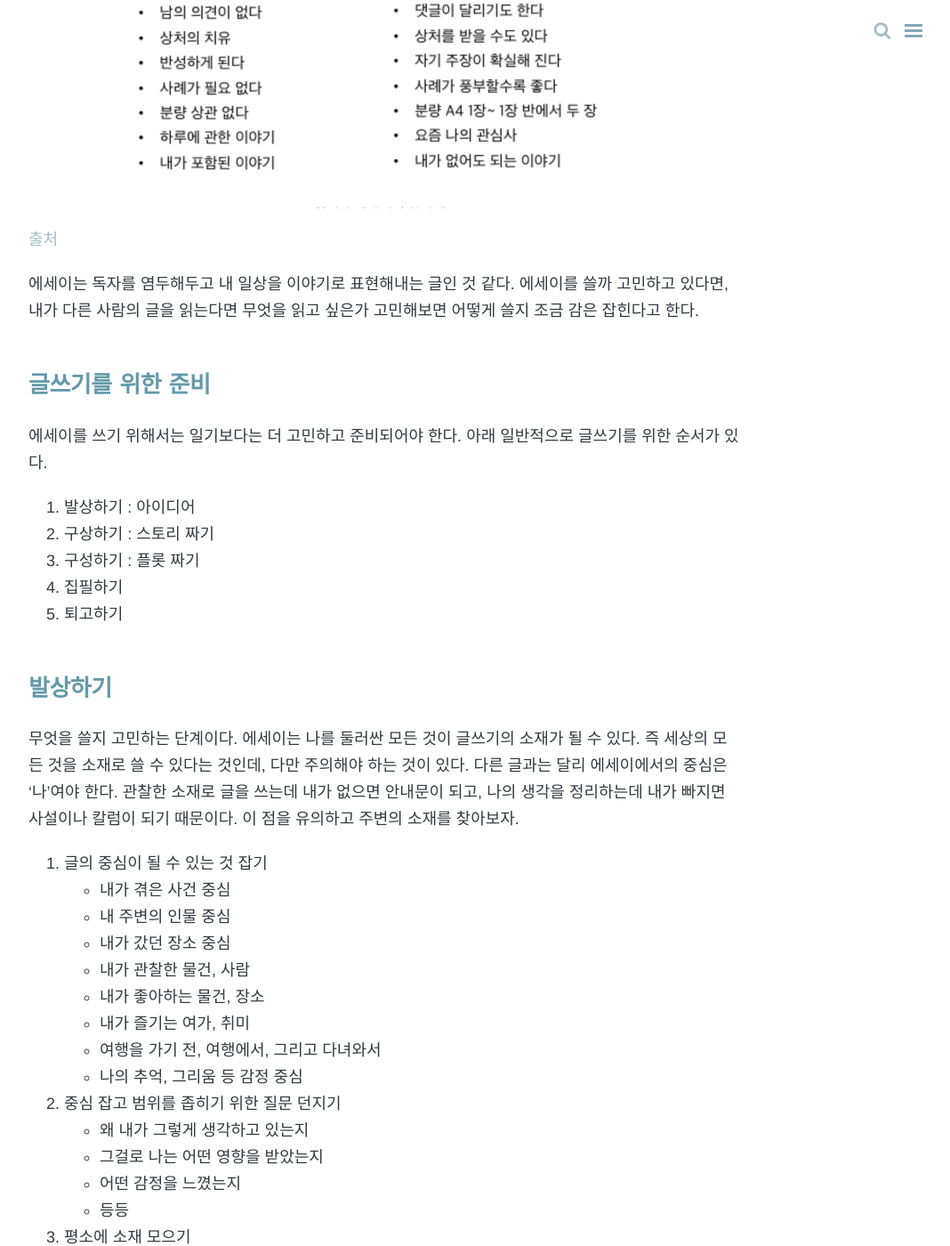
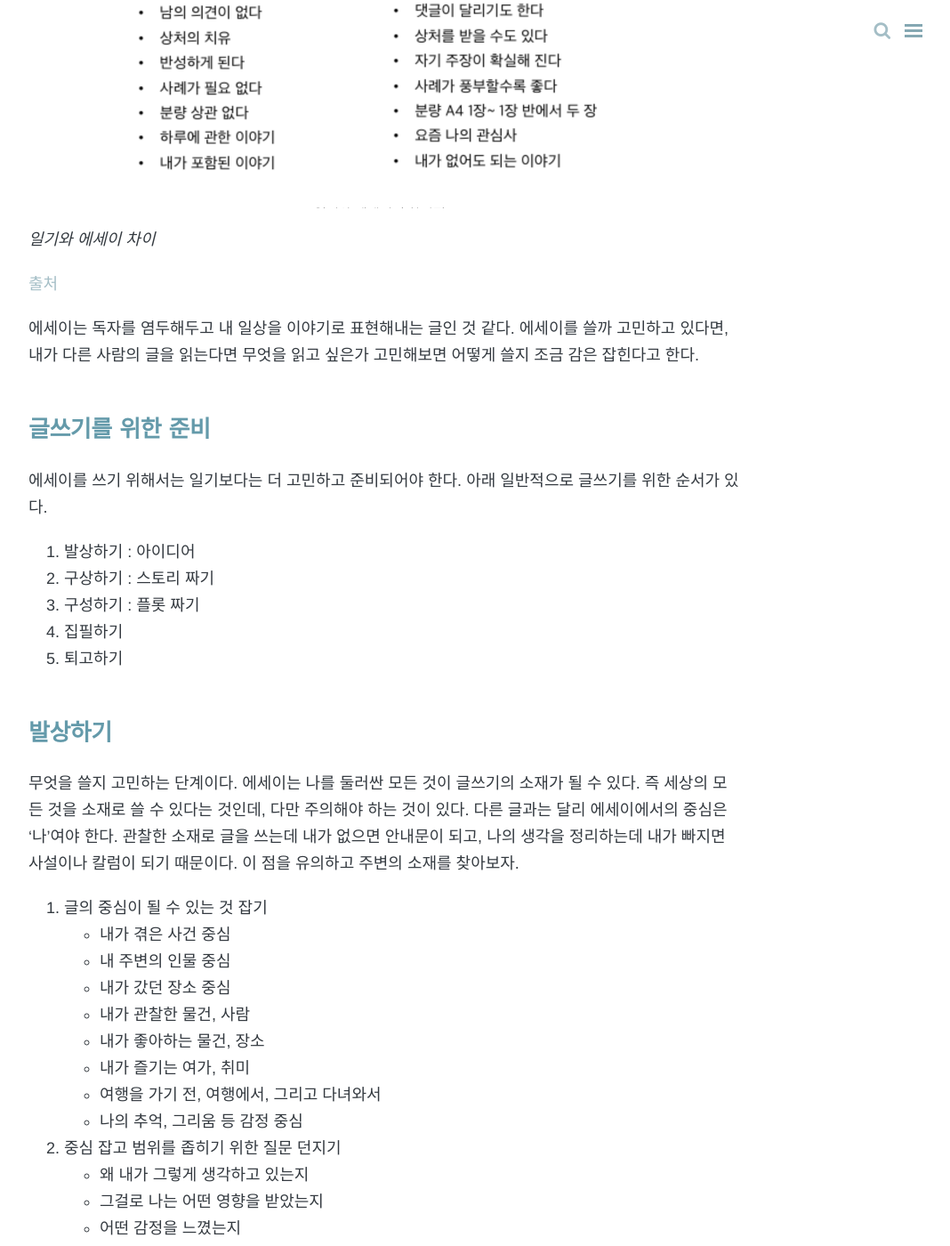
Before and after one commit to onsoo/onsoo.github.io, a Jekyll site: the page built from _posts/writing/2018-08-15-how-to-write-an-essay.md, in a window 1280 px wide and 1400 px high, scrolled down 1014 px. Shown: the whole window at 89% size, without its empty margins (208-1276 px from the left). Built offline with Jekyll 4.4.1, drawn with Linux system fonts in a browser that asks for light colours; nearby versions of some CDN libraries; comment, search, counter and statistics services are not loaded.

Commit message:
add image title

```diff
--- a/_posts/writing/2018-08-15-how-to-write-an-essay.md
+++ b/_posts/writing/2018-08-15-how-to-write-an-essay.md
@@ -17,6 +17,7 @@
 [^1]: 2007년 『판타스틱 개미지옥』으로 문학수첩작가상을, 『쿨하게 한 걸음』으로 창비장편소설상을 거머쥐며 화려하게 작품 활동을 시작했다. 그 외 주요 작품으로는 『모두가 헤어지는 하루』, 『끝의 시작』, 『당분간 인간』 등이 있다. [참고](https://www.kyobobook.co.kr/author/info/AuthorInfo.laf?mallGb=KAU&authorid=1001088501)
 
 ![일기와 에세이 차이](/assets/images/how-to-write-an-essay.png)
+*일기와 에세이 차이*
 
 [출처](https://brunch.co.kr/@brunch/138)
 
@@ -43,11 +44,13 @@
     * 내가 즐기는 여가, 취미
     * 여행을 가기 전, 여행에서, 그리고 다녀와서
     * 나의 추억, 그리움 등 감정 중심
+
 2. 중심 잡고 범위를 좁히기 위한 질문 던지기
     * 왜 내가 그렇게 생각하고 있는지
     * 그걸로 나는 어떤 영향을 받았는지
     * 어떤 감정을 느꼈는지
     * 등등
+
 3. 평소에 소재 모으기
     *  무엇에 대한 이야기이며
     *  어떤 내용에 포커스를 둘 것인지
--- a/_scss/component/_post.scss
+++ b/_scss/component/_post.scss
@@ -73,3 +73,7 @@
 .related-posts li a:hover small {
   color: inherit;
 }
+
+img + em {
+  text-align: center;
+}
```
